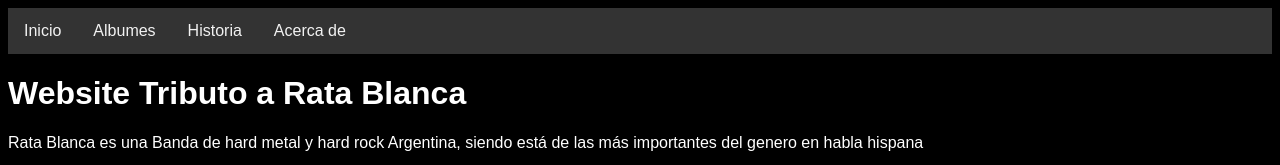
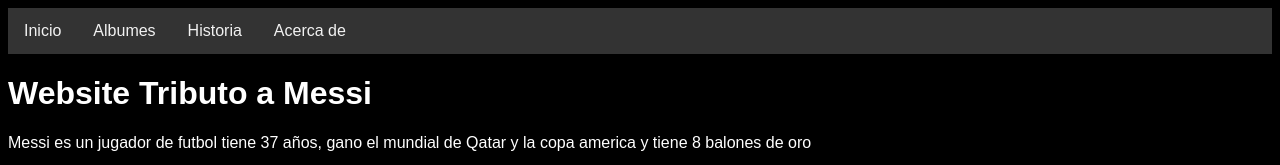
Before and after one commit to cortes222/ratablanca, a plain HTML site: page index.html in a window 1280 px wide. Shown: the top 165 px of the page. Drawn offline with Linux system fonts and the light colour scheme.

Commit message:
Update index.html

```diff
--- a/index.html
+++ b/index.html
@@ -1,7 +1,7 @@
 <!DOCTYPE html>
   <html lang="es">
     <head>
-      <title>fan page de Rata Blanca</title>
+      <title>fan page de Messi</title>
       <link rel="stylesheet" href="rata.css">
     </head>
     <body>
@@ -11,8 +11,8 @@
         <a href="historia.html">Historia</a>
         <a href="acerca.html">Acerca de</a>
       </div>
-      <h1>Website Tributo a Rata Blanca</h1>
-      <p>Rata Blanca es una Banda de hard metal y hard rock Argentina, siendo está de las más importantes del genero en habla hispana</p>
+      <h1>Website Tributo a Messi</h1>
+      <p>Messi es un jugador de futbol tiene 37 años, gano el mundial de Qatar y la copa america y tiene 8 balones de oro </p>
       <img  class="imagenIndex" src="https://encrypted-tbn0.gstatic.com/images?q=tbn:ANd9GcQV1KdlXe0dGYCvQTmVI-2RBZTyvfzAicbgNA&s">
       <img class="imagenIndex" src="https://www.cmtv.com.ar/imagenes_artistas/252.webp">
     </body>
```
